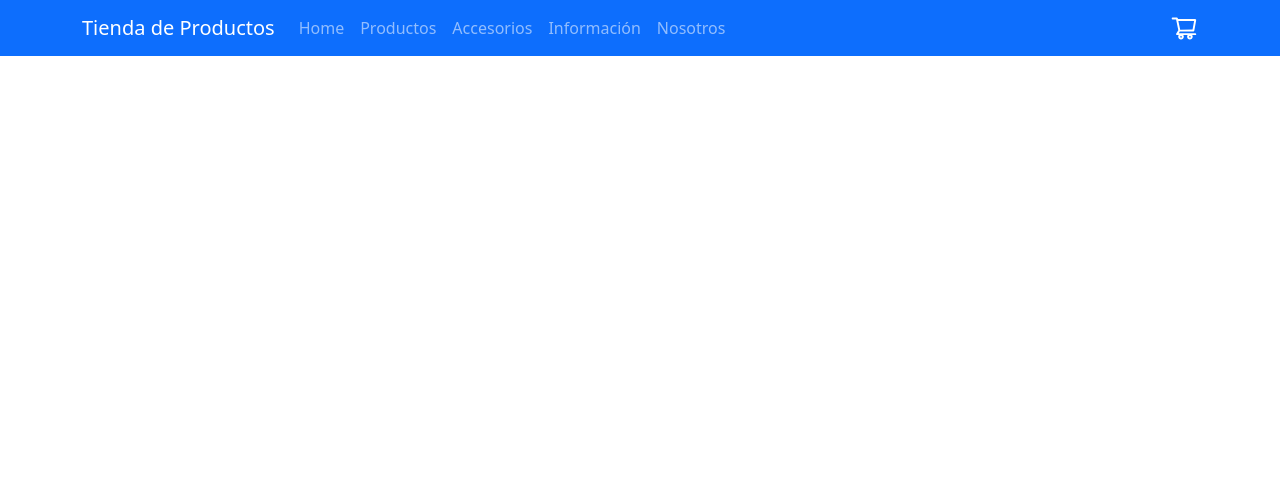
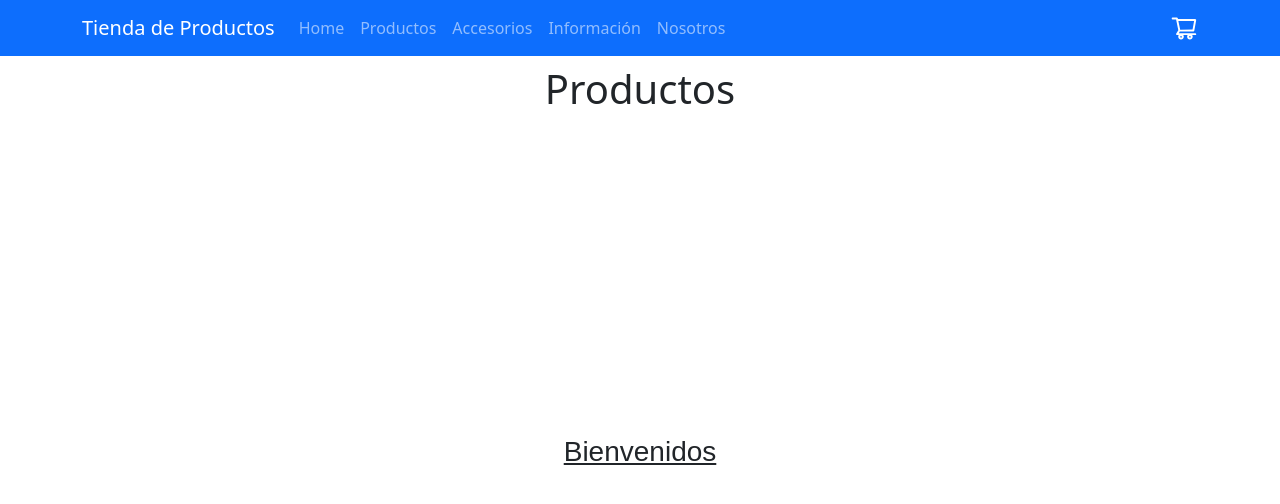
Before and after one commit to fkbrizuela/tienda_online_react, a React (Create React App) app: page / in a window 1280 px wide. Shown: the top 504 px of the page. Built offline with nearby package versions, Linux system fonts and the light colour scheme.

Commit message:
Incorporación de componente ItemListContainer

```diff
--- a/src/App.js
+++ b/src/App.js
@@ -1,26 +1,13 @@
-import logo from './logo.svg';
 import './App.css';
 import NavBar from './Components/NavBar';
 import 'bootstrap/dist/css/bootstrap.min.css';
+import ItemListContainer from './Components/ItemListContainer';
 
 function App() {
   return (
     <div className="App">
-{/*       <header className="App-header">
-        <img src={logo} className="App-logo" alt="logo" />
-        <p>
-          Edit <code>src/App.js</code> and save to reload.
-        </p>
-        <a
-          className="App-link"
-          href="https://reactjs.org"
-          target="_blank"
-          rel="noopener noreferrer"
-        >
-          Learn React
-        </a>
-      </header> */}
       <NavBar/>
+      <ItemListContainer greeting={"Bienvenidos"}/>
     </div>
   );
 }
--- a/src/Components/ItemListContainer.js
+++ b/src/Components/ItemListContainer.js
@@ -1,11 +1,13 @@
+import '../style/ItemListContainer.css';
 import { useState, useEffect } from "react";
 
 
-const ItemListContainer = () => {
+const ItemListContainer = ({ greeting }) => {
     return (
-        <>
-        ItemListContainer
-        </>
+        <div className="ItemListContainer">
+            <h1>Productos</h1>
+            <h3 className="greeting">{greeting}</h3>
+        </div>
     );
 }
 
--- /dev/null
+++ b/src/style/ItemListContainer.css
@@ -0,0 +1,19 @@
+.ItemListContainer{
+    display: flex;
+    flex-direction: column;
+    align-items: center;
+    justify-content: center;
+    padding: 16px;
+    width: 100vw;
+    height: 100vh;
+}
+
+h1{
+    position: absolute;
+    top: 65px;
+}
+
+.greeting{
+    font-family:Arial, Helvetica, sans-serif;
+    text-decoration: underline;
+}
```
